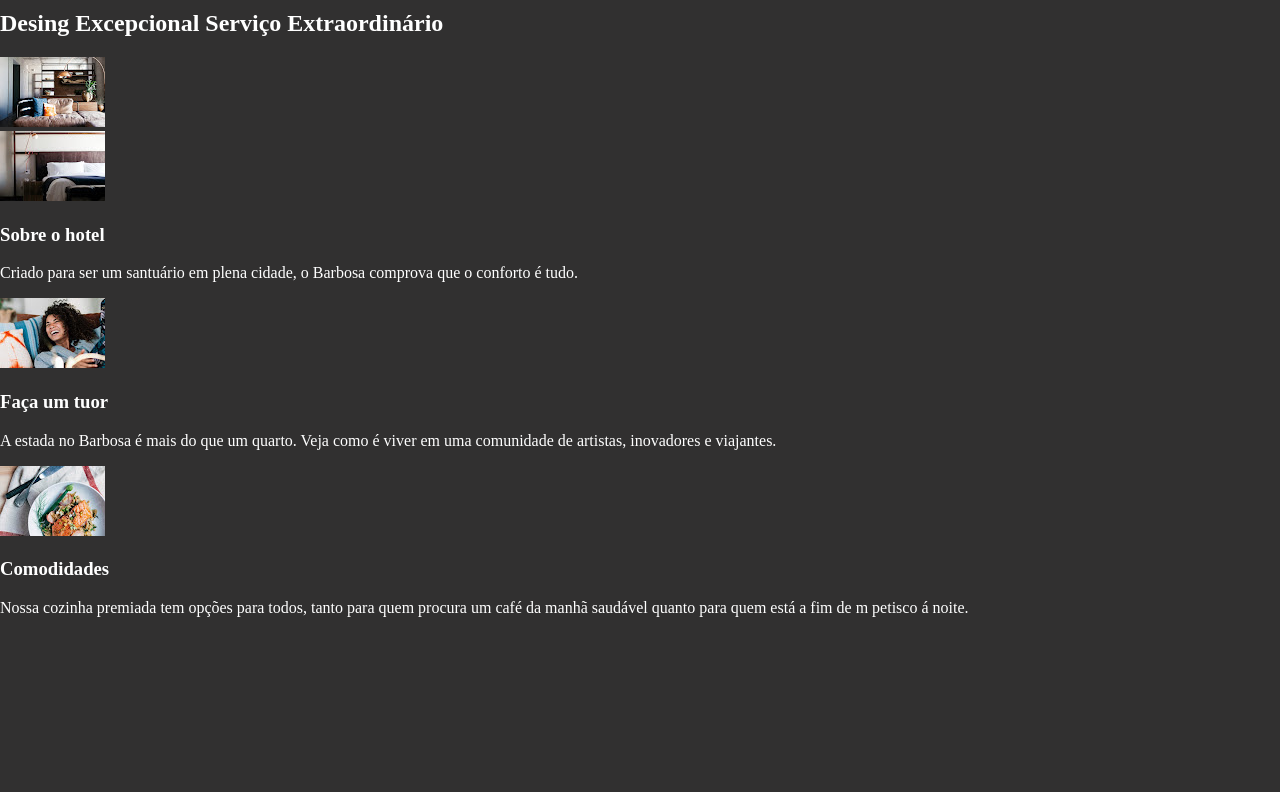
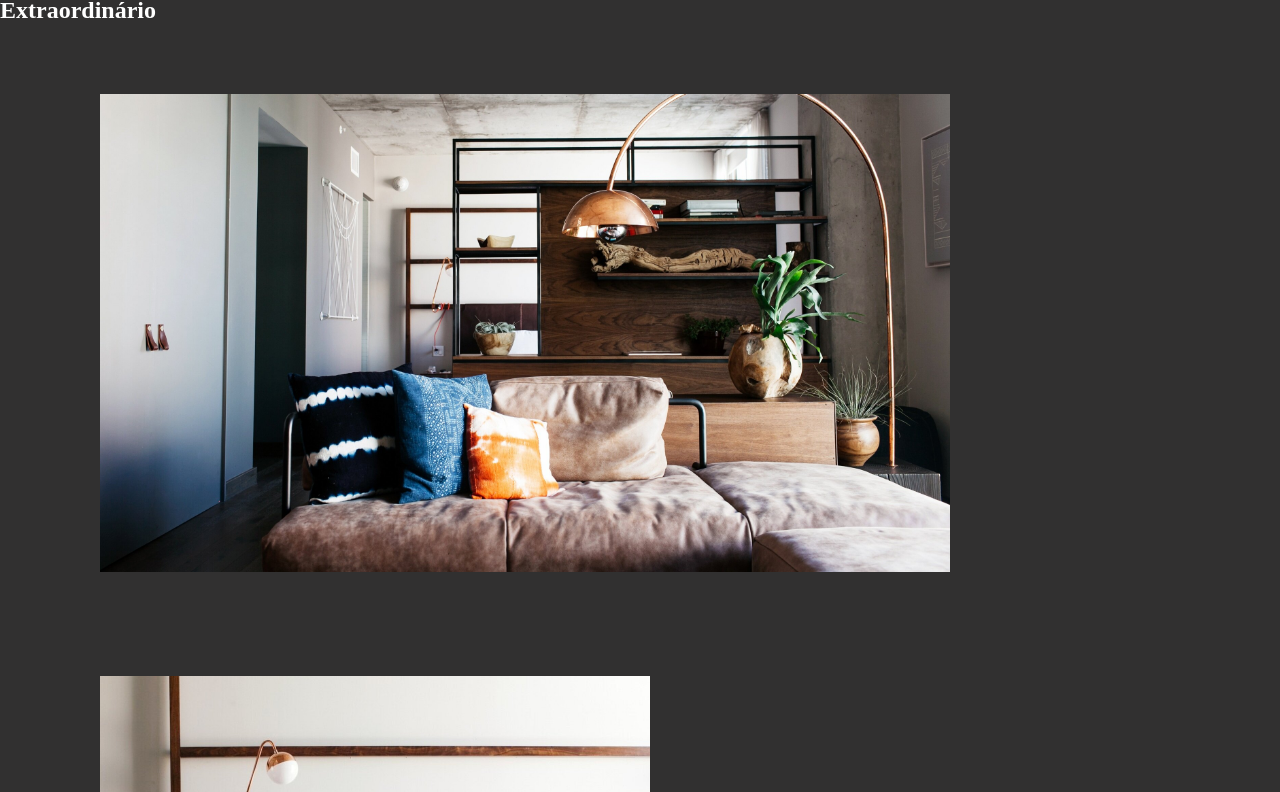
Before and after one commit to IzadoraFernandes/dsw-sistemas_web, a plain HTML site: page web-01/index.html in a window 1280 px wide. Shown: the part 147-939 px from the top of the page. Before the commit the page ends 800 px from the top, so only its background shows below. Drawn offline with Linux system fonts and the light colour scheme; a web font is replaced by a local one.

Commit message:
atualização das atividades

```diff
--- a/web-01/index.html
+++ b/web-01/index.html
@@ -13,54 +13,59 @@
   </head>
   <body>
     <nav id = "menu">
-        <div class="logo">
-          <h1>Barbosa</h1>
-        </div>
-        <button>&#9776;</button>
         <ul>
+          <div class="logo">
+            <h1>Barbosa</h1>
+          </div>
+
             <li><a href = "#"> Fotos </a></li>
             <li><a href = "#"> Comodidades </a></li>
             <li><a href = "#"> Sobre </a></li>
             <li><a href = "#"> Contatos </a></li>
             <li><img src="img/facebook.png "></li>
+            <li><img src="img/insta.png "></li>
+            <li><img src="img/twitter.png"></li>
         </ul>
     </nav>
 
-    <h2>Desing Excepcional
+    <h2>Desing Excepcional <br>
       Serviço Extraordinário</h2>
 
       <nav class="central">
 
-        <img src="img/imagem-01.jpg">
+        <img src="img/img-01.jpg">
 
       </nav>
 
       <nav class="img-esquerda">
 
-        <img src="img/imagem-02.jpg">
-        <h3>Sobre o hotel</h3>
-        <p>Criado para ser um santuário em plena cidade,
-          o Barbosa comprova que o conforto é tudo.</p>
+        <img src="img/img-02.jpg">
+        <div class="conteiner">
+          <h3>Sobre o hotel</h3>
+          <p>Criado para ser um santuário em plena cidade, <br>
+            o Barbosa comprova que o conforto é tudo.</p>
+        </div>
+
 
       </nav>
 
       <nav class="img-direita">
 
-        <img src="img/imagem-03.jpeg">
+        <img src="img/img-03.jpeg">
         <h3>Faça um tuor</h3>
-        <p>A estada no Barbosa é mais do que um
-          quarto. Veja como é viver em uma
+        <p>A estada no Barbosa é mais do que um <br>
+          quarto. Veja como é viver em uma <br>
           comunidade de artistas, inovadores e viajantes.</p>
 
       </nav>
 
       <nav class="img-esquerda">
 
-        <img src="img/imagem-04.jpg">
+        <img src="img/img-04.jpg">
         <h3>Comodidades</h3>
-        <p>Nossa cozinha premiada tem opções para
-          todos, tanto para quem procura um café da
-          manhã saudável quanto para quem está a fim
+        <p>Nossa cozinha premiada tem opções para <br>
+          todos, tanto para quem procura um café da <br>
+          manhã saudável quanto para quem está a fim <br>
           de m petisco á noite.</p>
 
       </nav>
--- a/web-01/styles.css
+++ b/web-01/styles.css
@@ -4,6 +4,7 @@ body
     padding: 0;
     color: white;
     background-color: rgb(49, 48, 48);
+
 }
 
 h1, p {
@@ -56,7 +57,10 @@ h1
     margin: 0;
     padding: 10px;
 }
-
+h2
+{
+    width: 200px;
+}
 button
 {
     background-color: transparent;
@@ -67,6 +71,29 @@ button
     right: 10px;
     top: 10px;
     display: none;
+}
+.central img
+{
+    width: 850px;
+    align-items: center !important;
+    margin: 50px 100px !important;
+}
+.img-esquerda img
+{
+    width: 550px;
+    margin: 50px 100px!important;
+}
+
+.img-direita img
+{
+    width: 550px;
+
+}
+.conteiner
+{
+    display:inline-block;
+    align-items: center !important;
+
 }
 
 @media (max-width: 700px)
```
Also changed, not shown: web-01/img/facebook.png, web-01/img/imagem-01.jpg (deleted), web-01/img/imagem-02.jpg (deleted), web-01/img/imagem-03.jpeg (deleted), web-01/img/imagem-04.jpg (deleted), web-01/img/img-01.jpg (added), web-01/img/img-02.jpg (added), web-01/img/img-03.jpeg (added), web-01/img/img-04.jpg (added), web-01/img/insta.png (added), web-01/img/instagram.png (deleted), web-01/img/twitter.png.
